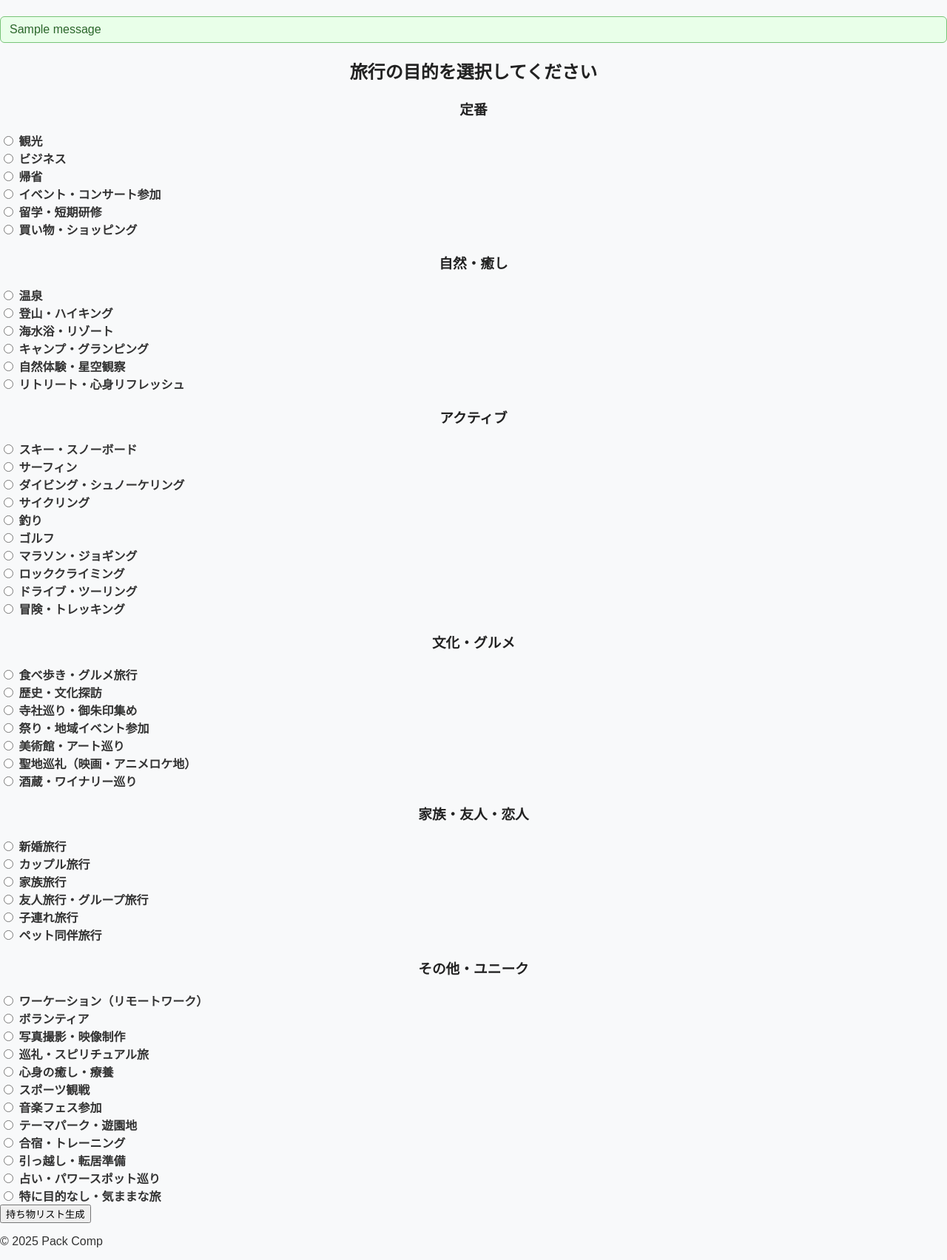
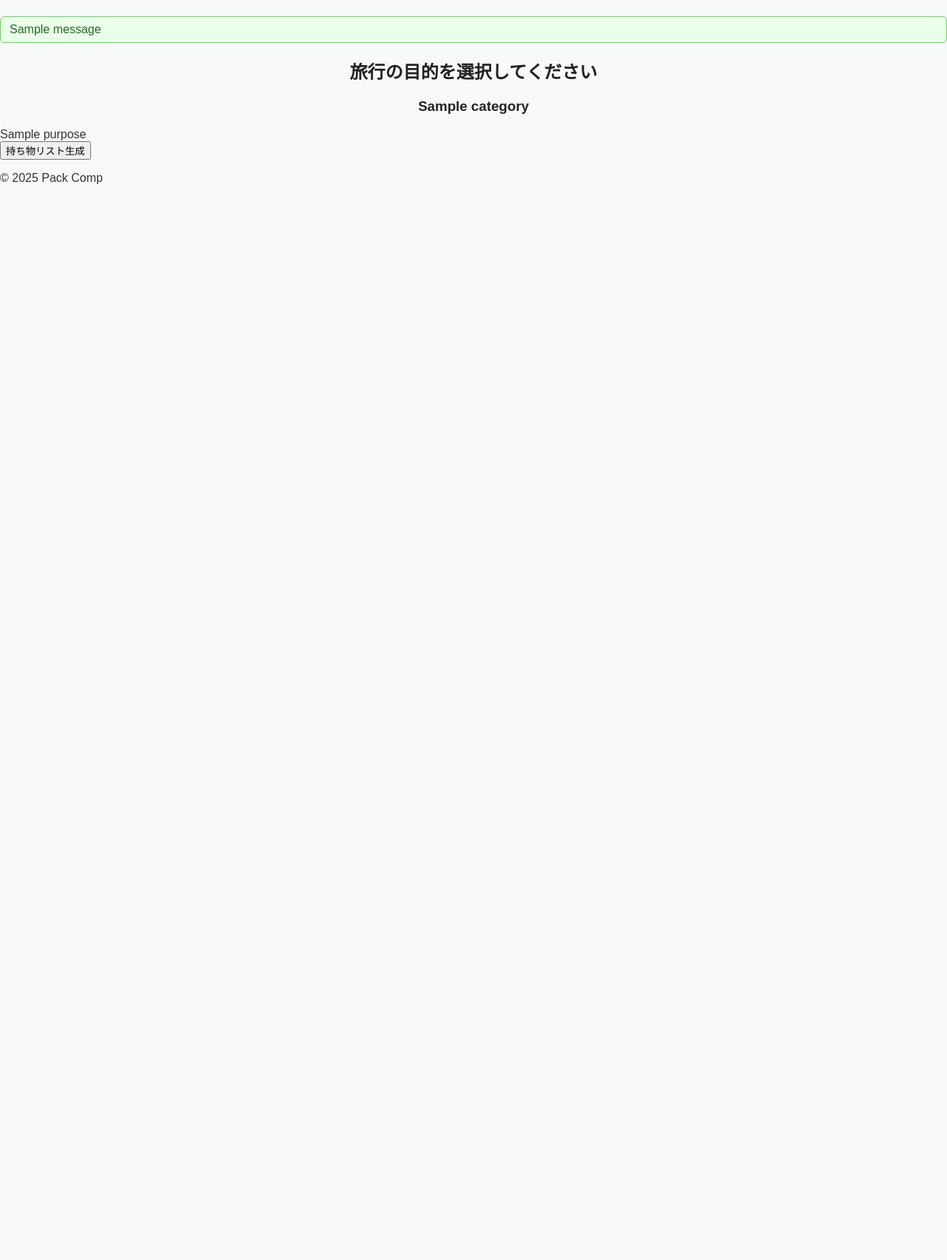
Before and after one commit to jolt-reco/packcomp, a Flask app: template app/templates/select_purpose.html in a window 1280 px wide. Shown: the part 58-1762 px from the top of the page at 74% size. After the commit the page ends 307 px from the top, so only its background shows below. Run offline with Flask 3, Linux system fonts and the light colour scheme; tables that the repository leaves empty hold one stand-in row (values such as "Sample post"); the template is opened without the code that fills it: values that come from a table or form of the project are taken from there, most other values are stand-ins (such as "Sample title", 1, 10 or a date in 2020); one stand-in notice (Sample message) is shown.

Commit message:
add: purpose選択時のPOST送信form追加&JSにてpurpose複数選択処理追加

```diff
--- a/app/templates/select_purpose.html
+++ b/app/templates/select_purpose.html
@@ -4,72 +4,41 @@
 {% block content %}
 <h2>旅行の目的を選択してください</h2>
 <form method="POST" action="{{ url_for('main.select_purpose', travel_id=travel.id) }}">
+    <div class="purpose-section"></div>
+        {% for category, purposes in grouped_purposes.items() %}
+            <h3>{{ category }}</h3>
+            <div class="purpose-grid">
+                {% for purpose in purposes %}
+                    <div class="purpose-card" data-id="{{ purpose.id }}" data-value="{{ purpose.name }}">
+                        {{ purpose.name }}
+                    </div>
+                {% endfor %}
+            </div>
+        {% endfor %}
+    </div>
 
-    <!-- 定番カテゴリ -->
-    <h3>定番</h3>
-    <label><input type="radio" name="purpose" value="sightseeing"> 観光</label><br>
-    <label><input type="radio" name="purpose" value="business"> ビジネス</label><br>
-    <label><input type="radio" name="purpose" value="homecoming"> 帰省</label><br>
-    <label><input type="radio" name="purpose" value="event"> イベント・コンサート参加</label><br>
-    <label><input type="radio" name="purpose" value="study"> 留学・短期研修</label><br>
-    <label><input type="radio" name="purpose" value="shopping"> 買い物・ショッピング</label><br>
+  <input type="hidden" name="purposes" id="selected-purposes">
+  <button type="submit" class="submit-btn">持ち物リスト生成</button>
+</form>
 
-    <!-- 自然・リラックス系 -->
-    <h3>自然・癒し</h3>
-    <label><input type="radio" name="purpose" value="hot_spring"> 温泉</label><br>
-    <label><input type="radio" name="purpose" value="mountain"> 登山・ハイキング</label><br>
-    <label><input type="radio" name="purpose" value="beach"> 海水浴・リゾート</label><br>
-    <label><input type="radio" name="purpose" value="camp"> キャンプ・グランピング</label><br>
-    <label><input type="radio" name="purpose" value="nature"> 自然体験・星空観察</label><br>
-    <label><input type="radio" name="purpose" value="healing"> リトリート・心身リフレッシュ</label><br>
+<script>
+  const cards = document.querySelectorAll('.purpose-card');
+  const input = document.getElementById('selected-purposes');
+  const selected = new Set();
 
-    <!-- アクティブ系 -->
-    <h3>アクティブ</h3>
-    <label><input type="radio" name="purpose" value="ski"> スキー・スノーボード</label><br>
-    <label><input type="radio" name="purpose" value="surf"> サーフィン</label><br>
-    <label><input type="radio" name="purpose" value="diving"> ダイビング・シュノーケリング</label><br>
-    <label><input type="radio" name="purpose" value="cycling"> サイクリング</label><br>
-    <label><input type="radio" name="purpose" value="fishing"> 釣り</label><br>
-    <label><input type="radio" name="purpose" value="golf"> ゴルフ</label><br>
-    <label><input type="radio" name="purpose" value="running"> マラソン・ジョギング</label><br>
-    <label><input type="radio" name="purpose" value="climbing"> ロッククライミング</label><br>
-    <label><input type="radio" name="purpose" value="driving"> ドライブ・ツーリング</label><br>
-    <label><input type="radio" name="purpose" value="adventure"> 冒険・トレッキング</label><br>
+  cards.forEach(card => {
+    card.addEventListener('click', () => {
+      const id = card.dataset.id;
+      if (selected.has(id)) {
+        selected.delete(id);
+        card.classList.remove('selected');
+      } else {
+        selected.add(id);
+        card.classList.add('selected');
+      }
+      input.value = Array.from(selected).join(',');
+    });
+  });
+</script>
 
-    <!-- 食・文化系 -->
-    <h3>文化・グルメ</h3>
-    <label><input type="radio" name="purpose" value="food"> 食べ歩き・グルメ旅行</label><br>
-    <label><input type="radio" name="purpose" value="history"> 歴史・文化探訪</label><br>
-    <label><input type="radio" name="purpose" value="temple"> 寺社巡り・御朱印集め</label><br>
-    <label><input type="radio" name="purpose" value="festival"> 祭り・地域イベント参加</label><br>
-    <label><input type="radio" name="purpose" value="art"> 美術館・アート巡り</label><br>
-    <label><input type="radio" name="purpose" value="movie"> 聖地巡礼（映画・アニメロケ地）</label><br>
-    <label><input type="radio" name="purpose" value="sake"> 酒蔵・ワイナリー巡り</label><br>
-
-    <!-- 家族・人間関係 -->
-    <h3>家族・友人・恋人</h3>
-    <label><input type="radio" name="purpose" value="honeymoon"> 新婚旅行</label><br>
-    <label><input type="radio" name="purpose" value="couple"> カップル旅行</label><br>
-    <label><input type="radio" name="purpose" value="family"> 家族旅行</label><br>
-    <label><input type="radio" name="purpose" value="friends"> 友人旅行・グループ旅行</label><br>
-    <label><input type="radio" name="purpose" value="kids"> 子連れ旅行</label><br>
-    <label><input type="radio" name="purpose" value="pet"> ペット同伴旅行</label><br>
-
-    <!-- 特殊・ユニーク系 -->
-    <h3>その他・ユニーク</h3>
-    <label><input type="radio" name="purpose" value="remote_work"> ワーケーション（リモートワーク）</label><br>
-    <label><input type="radio" name="purpose" value="volunteer"> ボランティア</label><br>
-    <label><input type="radio" name="purpose" value="photography"> 写真撮影・映像制作</label><br>
-    <label><input type="radio" name="purpose" value="pilgrimage"> 巡礼・スピリチュアル旅</label><br>
-    <label><input type="radio" name="purpose" value="healing_trip"> 心身の癒し・療養</label><br>
-    <label><input type="radio" name="purpose" value="sports_event"> スポーツ観戦</label><br>
-    <label><input type="radio" name="purpose" value="music_festival"> 音楽フェス参加</label><br>
-    <label><input type="radio" name="purpose" value="theme_park"> テーマパーク・遊園地</label><br>
-    <label><input type="radio" name="purpose" value="training"> 合宿・トレーニング</label><br>
-    <label><input type="radio" name="purpose" value="moving"> 引っ越し・転居準備</label><br>
-    <label><input type="radio" name="purpose" value="spiritual"> 占い・パワースポット巡り</label><br>
-    <label><input type="radio" name="purpose" value="nothing"> 特に目的なし・気ままな旅</label><br>
-
-    <button type="submit">持ち物リスト生成</button>
-</form>
 {% endblock %}
```
